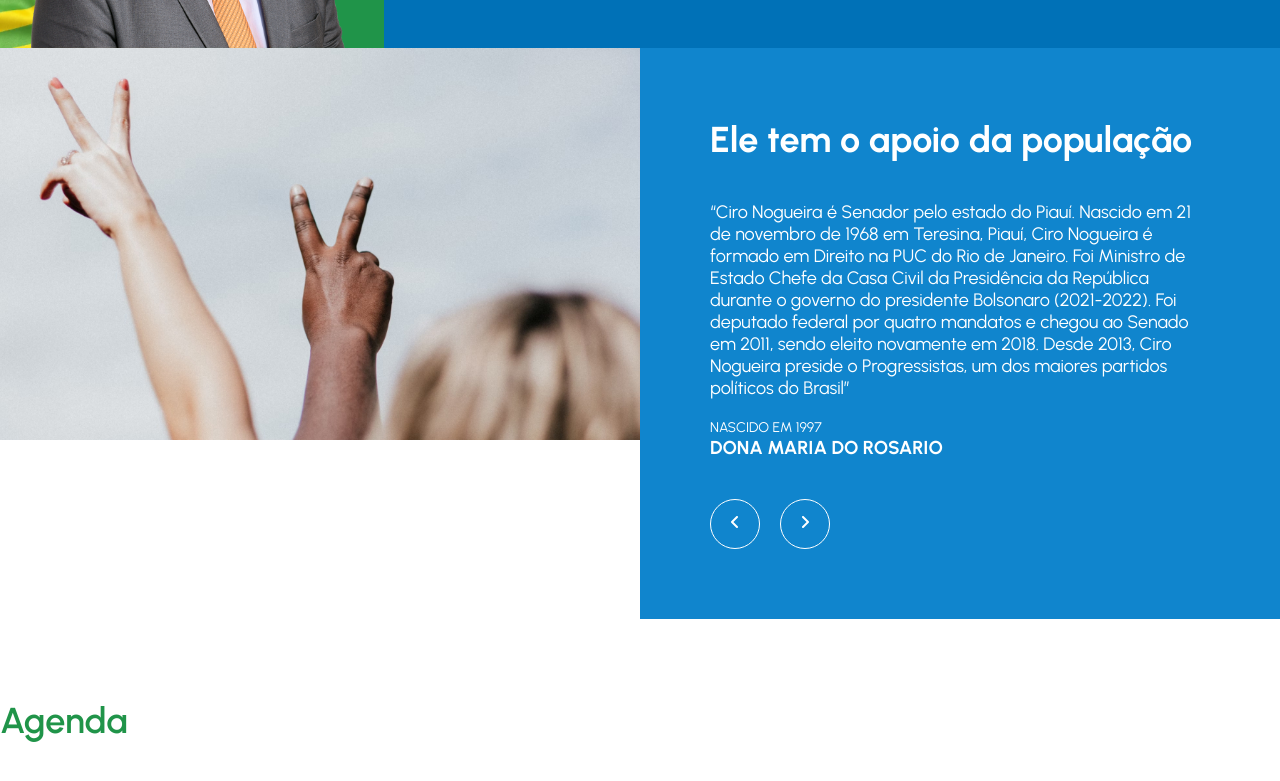
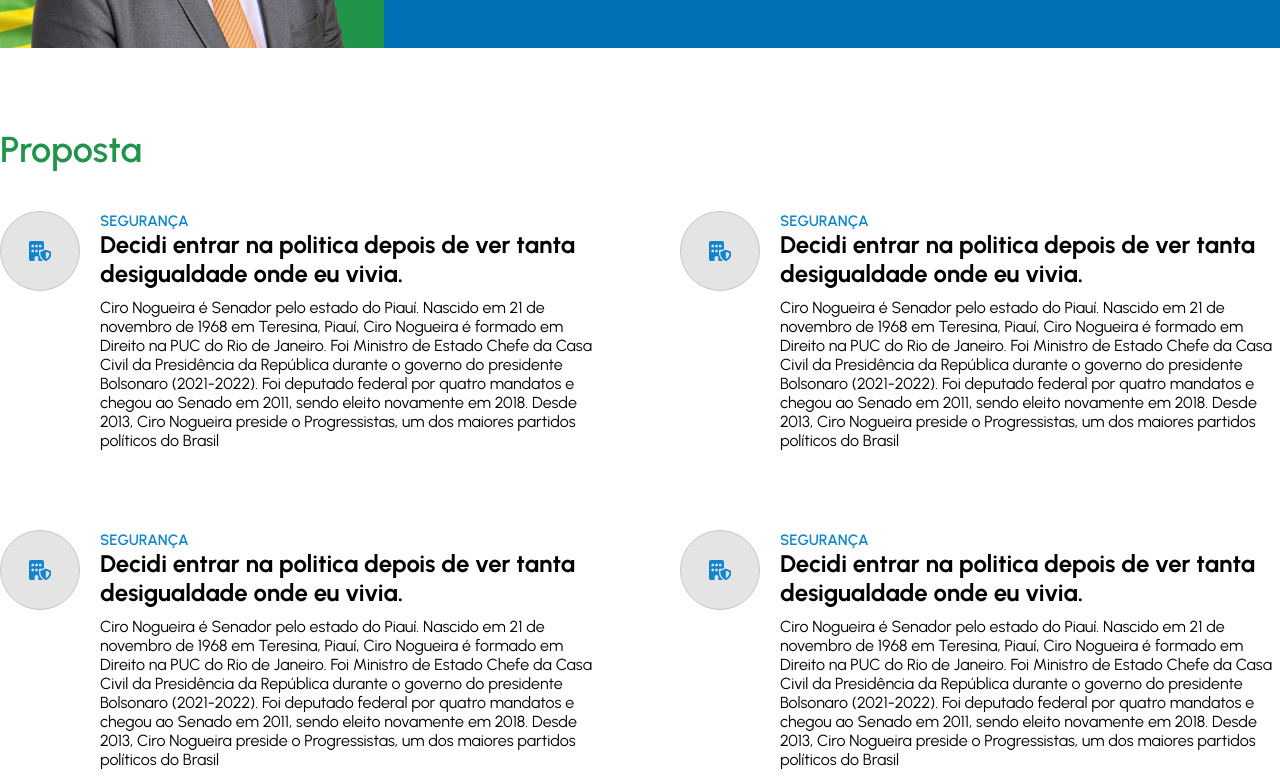
Before and after one commit to hudsonvini/politica, a Next.js app: page / in a window 1280 px wide. Shown: the part 1000-1781 px from the top of the page. Built offline with nearby package versions, Linux system fonts and the light colour scheme.

Commit message:
Componente Propostas Criado

```diff
--- /dev/null
+++ b/src/app/components/Propostas/Propostas.jsx
@@ -0,0 +1,72 @@
+import style from './Propostas.module.css'
+
+export default function Propostas() {
+    return (
+        <section className={style.container}>
+            {/* Title */}
+            <h2 className={style.title}>Proposta</h2>
+            {/* grid Propostas */}
+            <div className={style.gridProposta}>
+                {/* card */}
+                <article className={style.card}>
+                    {/* Icon */}
+                    <div className={style.areaIcon}>
+                        <svg xmlns="http://www.w3.org/2000/svg" viewBox="0 0 576 512"><path d="M0 48C0 21.5 21.5 0 48 0H336c26.5 0 48 21.5 48 48V207l-42.4 17H304 272c-8.8 0-16 7.2-16 16v32 24.2V304c0 .9 .1 1.7 .2 2.6c2.3 58.1 24.1 144.8 98.7 201.5c-5.8 2.5-12.2 3.9-18.9 3.9H240V432c0-26.5-21.5-48-48-48s-48 21.5-48 48v80H48c-26.5 0-48-21.5-48-48V48zM80 224c-8.8 0-16 7.2-16 16v32c0 8.8 7.2 16 16 16h32c8.8 0 16-7.2 16-16V240c0-8.8-7.2-16-16-16H80zm80 16v32c0 8.8 7.2 16 16 16h32c8.8 0 16-7.2 16-16V240c0-8.8-7.2-16-16-16H176c-8.8 0-16 7.2-16 16zM64 112v32c0 8.8 7.2 16 16 16h32c8.8 0 16-7.2 16-16V112c0-8.8-7.2-16-16-16H80c-8.8 0-16 7.2-16 16zM176 96c-8.8 0-16 7.2-16 16v32c0 8.8 7.2 16 16 16h32c8.8 0 16-7.2 16-16V112c0-8.8-7.2-16-16-16H176zm80 16v32c0 8.8 7.2 16 16 16h32c8.8 0 16-7.2 16-16V112c0-8.8-7.2-16-16-16H272c-8.8 0-16 7.2-16 16zM423.1 225.7c5.7-2.3 12.1-2.3 17.8 0l120 48C570 277.4 576 286.2 576 296c0 63.3-25.9 168.8-134.8 214.2c-5.9 2.5-12.6 2.5-18.5 0C313.9 464.8 288 359.3 288 296c0-9.8 6-18.6 15.1-22.3l120-48zM527.4 312L432 273.8V461.7c68.2-33 91.5-99 95.4-149.7z"/></svg>
+                    </div>
+                    {/* Area Information */}
+                    <div className={style.areaInformation}>
+                        <span>Segurança</span>
+                        <h3>Decidi entrar na politica depois de ver tanta desigualdade onde eu vivia.</h3>
+
+                        <p>Ciro Nogueira é Senador pelo estado do Piauí. Nascido em 21 de novembro de 1968 em Teresina, Piauí, Ciro Nogueira é formado em Direito na PUC do Rio de Janeiro. Foi Ministro de Estado Chefe da Casa Civil da Presidência da República durante o governo do presidente Bolsonaro (2021-2022). Foi deputado federal por quatro mandatos e chegou ao Senado em 2011, sendo eleito novamente em 2018. Desde 2013, Ciro Nogueira preside o Progressistas, um dos maiores partidos políticos do Brasil</p>
+                    </div>
+                </article>
+
+                {/* card */}
+                <article className={style.card}>
+                    {/* Icon */}
+                    <div className={style.areaIcon}>
+                        <svg xmlns="http://www.w3.org/2000/svg" viewBox="0 0 576 512"><path d="M0 48C0 21.5 21.5 0 48 0H336c26.5 0 48 21.5 48 48V207l-42.4 17H304 272c-8.8 0-16 7.2-16 16v32 24.2V304c0 .9 .1 1.7 .2 2.6c2.3 58.1 24.1 144.8 98.7 201.5c-5.8 2.5-12.2 3.9-18.9 3.9H240V432c0-26.5-21.5-48-48-48s-48 21.5-48 48v80H48c-26.5 0-48-21.5-48-48V48zM80 224c-8.8 0-16 7.2-16 16v32c0 8.8 7.2 16 16 16h32c8.8 0 16-7.2 16-16V240c0-8.8-7.2-16-16-16H80zm80 16v32c0 8.8 7.2 16 16 16h32c8.8 0 16-7.2 16-16V240c0-8.8-7.2-16-16-16H176c-8.8 0-16 7.2-16 16zM64 112v32c0 8.8 7.2 16 16 16h32c8.8 0 16-7.2 16-16V112c0-8.8-7.2-16-16-16H80c-8.8 0-16 7.2-16 16zM176 96c-8.8 0-16 7.2-16 16v32c0 8.8 7.2 16 16 16h32c8.8 0 16-7.2 16-16V112c0-8.8-7.2-16-16-16H176zm80 16v32c0 8.8 7.2 16 16 16h32c8.8 0 16-7.2 16-16V112c0-8.8-7.2-16-16-16H272c-8.8 0-16 7.2-16 16zM423.1 225.7c5.7-2.3 12.1-2.3 17.8 0l120 48C570 277.4 576 286.2 576 296c0 63.3-25.9 168.8-134.8 214.2c-5.9 2.5-12.6 2.5-18.5 0C313.9 464.8 288 359.3 288 296c0-9.8 6-18.6 15.1-22.3l120-48zM527.4 312L432 273.8V461.7c68.2-33 91.5-99 95.4-149.7z"/></svg>
+                    </div>
+                    {/* Area Information */}
+                    <div className={style.areaInformation}>
+                        <span>Segurança</span>
+                        <h3>Decidi entrar na politica depois de ver tanta desigualdade onde eu vivia.</h3>
+
+                        <p>Ciro Nogueira é Senador pelo estado do Piauí. Nascido em 21 de novembro de 1968 em Teresina, Piauí, Ciro Nogueira é formado em Direito na PUC do Rio de Janeiro. Foi Ministro de Estado Chefe da Casa Civil da Presidência da República durante o governo do presidente Bolsonaro (2021-2022). Foi deputado federal por quatro mandatos e chegou ao Senado em 2011, sendo eleito novamente em 2018. Desde 2013, Ciro Nogueira preside o Progressistas, um dos maiores partidos políticos do Brasil</p>
+                    </div>
+                </article>
+
+                {/* card */}
+                <article className={style.card}>
+                    {/* Icon */}
+                    <div className={style.areaIcon}>
+                        <svg xmlns="http://www.w3.org/2000/svg" viewBox="0 0 576 512"><path d="M0 48C0 21.5 21.5 0 48 0H336c26.5 0 48 21.5 48 48V207l-42.4 17H304 272c-8.8 0-16 7.2-16 16v32 24.2V304c0 .9 .1 1.7 .2 2.6c2.3 58.1 24.1 144.8 98.7 201.5c-5.8 2.5-12.2 3.9-18.9 3.9H240V432c0-26.5-21.5-48-48-48s-48 21.5-48 48v80H48c-26.5 0-48-21.5-48-48V48zM80 224c-8.8 0-16 7.2-16 16v32c0 8.8 7.2 16 16 16h32c8.8 0 16-7.2 16-16V240c0-8.8-7.2-16-16-16H80zm80 16v32c0 8.8 7.2 16 16 16h32c8.8 0 16-7.2 16-16V240c0-8.8-7.2-16-16-16H176c-8.8 0-16 7.2-16 16zM64 112v32c0 8.8 7.2 16 16 16h32c8.8 0 16-7.2 16-16V112c0-8.8-7.2-16-16-16H80c-8.8 0-16 7.2-16 16zM176 96c-8.8 0-16 7.2-16 16v32c0 8.8 7.2 16 16 16h32c8.8 0 16-7.2 16-16V112c0-8.8-7.2-16-16-16H176zm80 16v32c0 8.8 7.2 16 16 16h32c8.8 0 16-7.2 16-16V112c0-8.8-7.2-16-16-16H272c-8.8 0-16 7.2-16 16zM423.1 225.7c5.7-2.3 12.1-2.3 17.8 0l120 48C570 277.4 576 286.2 576 296c0 63.3-25.9 168.8-134.8 214.2c-5.9 2.5-12.6 2.5-18.5 0C313.9 464.8 288 359.3 288 296c0-9.8 6-18.6 15.1-22.3l120-48zM527.4 312L432 273.8V461.7c68.2-33 91.5-99 95.4-149.7z"/></svg>
+                    </div>
+                    {/* Area Information */}
+                    <div className={style.areaInformation}>
+                        <span>Segurança</span>
+                        <h3>Decidi entrar na politica depois de ver tanta desigualdade onde eu vivia.</h3>
+
+                        <p>Ciro Nogueira é Senador pelo estado do Piauí. Nascido em 21 de novembro de 1968 em Teresina, Piauí, Ciro Nogueira é formado em Direito na PUC do Rio de Janeiro. Foi Ministro de Estado Chefe da Casa Civil da Presidência da República durante o governo do presidente Bolsonaro (2021-2022). Foi deputado federal por quatro mandatos e chegou ao Senado em 2011, sendo eleito novamente em 2018. Desde 2013, Ciro Nogueira preside o Progressistas, um dos maiores partidos políticos do Brasil</p>
+                    </div>
+                </article>
+
+                {/* card */}
+                <article className={style.card}>
+                    {/* Icon */}
+                    <div className={style.areaIcon}>
+                        <svg xmlns="http://www.w3.org/2000/svg" viewBox="0 0 576 512"><path d="M0 48C0 21.5 21.5 0 48 0H336c26.5 0 48 21.5 48 48V207l-42.4 17H304 272c-8.8 0-16 7.2-16 16v32 24.2V304c0 .9 .1 1.7 .2 2.6c2.3 58.1 24.1 144.8 98.7 201.5c-5.8 2.5-12.2 3.9-18.9 3.9H240V432c0-26.5-21.5-48-48-48s-48 21.5-48 48v80H48c-26.5 0-48-21.5-48-48V48zM80 224c-8.8 0-16 7.2-16 16v32c0 8.8 7.2 16 16 16h32c8.8 0 16-7.2 16-16V240c0-8.8-7.2-16-16-16H80zm80 16v32c0 8.8 7.2 16 16 16h32c8.8 0 16-7.2 16-16V240c0-8.8-7.2-16-16-16H176c-8.8 0-16 7.2-16 16zM64 112v32c0 8.8 7.2 16 16 16h32c8.8 0 16-7.2 16-16V112c0-8.8-7.2-16-16-16H80c-8.8 0-16 7.2-16 16zM176 96c-8.8 0-16 7.2-16 16v32c0 8.8 7.2 16 16 16h32c8.8 0 16-7.2 16-16V112c0-8.8-7.2-16-16-16H176zm80 16v32c0 8.8 7.2 16 16 16h32c8.8 0 16-7.2 16-16V112c0-8.8-7.2-16-16-16H272c-8.8 0-16 7.2-16 16zM423.1 225.7c5.7-2.3 12.1-2.3 17.8 0l120 48C570 277.4 576 286.2 576 296c0 63.3-25.9 168.8-134.8 214.2c-5.9 2.5-12.6 2.5-18.5 0C313.9 464.8 288 359.3 288 296c0-9.8 6-18.6 15.1-22.3l120-48zM527.4 312L432 273.8V461.7c68.2-33 91.5-99 95.4-149.7z"/></svg>
+                    </div>
+                    {/* Area Information */}
+                    <div className={style.areaInformation}>
+                        <span>Segurança</span>
+                        <h3>Decidi entrar na politica depois de ver tanta desigualdade onde eu vivia.</h3>
+
+                        <p>Ciro Nogueira é Senador pelo estado do Piauí. Nascido em 21 de novembro de 1968 em Teresina, Piauí, Ciro Nogueira é formado em Direito na PUC do Rio de Janeiro. Foi Ministro de Estado Chefe da Casa Civil da Presidência da República durante o governo do presidente Bolsonaro (2021-2022). Foi deputado federal por quatro mandatos e chegou ao Senado em 2011, sendo eleito novamente em 2018. Desde 2013, Ciro Nogueira preside o Progressistas, um dos maiores partidos políticos do Brasil</p>
+                    </div>
+                </article>
+            </div>
+        </section>
+    )
+}
--- /dev/null
+++ b/src/app/components/Propostas/Propostas.module.css
@@ -0,0 +1,57 @@
+.container {
+    max-width: 1500px;
+    margin: 0 auto;
+    margin-top: var(--large-space);
+    margin-bottom: var(--large-space);
+}
+
+.title {
+    font-size: 36px;
+    font-weight: 600;
+    color: var(--cor-cargo);
+}
+
+/* Grid Propostas */
+.gridProposta {
+    display: grid;
+    grid-template-columns: 1fr 1fr;
+    column-gap: var(--large-space);
+    row-gap: var(--large-space);
+    margin-top: var(--mid-space);
+}
+
+/* Card */
+.card {
+    display: flex;
+}
+
+/* Icon */
+.areaIcon {
+    display: flex;
+    justify-content: center;
+    align-items: center;
+    background-color: #E4E4E4;
+    margin-right: var(--min-space);
+    min-width: 80px;
+    height: 80px;
+    border-radius: 50%;
+    border: 1px solid #C7C6C6;
+}
+
+.areaIcon svg {
+    fill: var(--azul-claro-home);
+    height: 20px;
+}
+
+/* Area Information */
+.areaInformation span {
+    color: var(--azul-claro-home);
+    font-size: 15px;
+    text-transform: uppercase;
+    font-weight: 600;
+}
+
+.areaInformation h3 {
+    font-size: 24px;
+    margin-bottom: 10px;
+}
--- a/src/app/page.js
+++ b/src/app/page.js
@@ -6,6 +6,7 @@ import Depoimentos from "./components/Depoimentos/Depoimentos";
 import NewsLetter from "./components/NewsLetter/NewsLetter";
 import DownStrip from "./components/DownStrip/DownStrip";
 import Agenda from "./components/Agenda/Agenda";
+import Propostas from "./components/Propostas/Propostas";
 
 
 export default function Home() {
@@ -14,6 +15,8 @@ export default function Home() {
       <ScreenCandidate />
 
       <DownStrip />
+
+      <Propostas />
 
       <Depoimentos />
 
```
